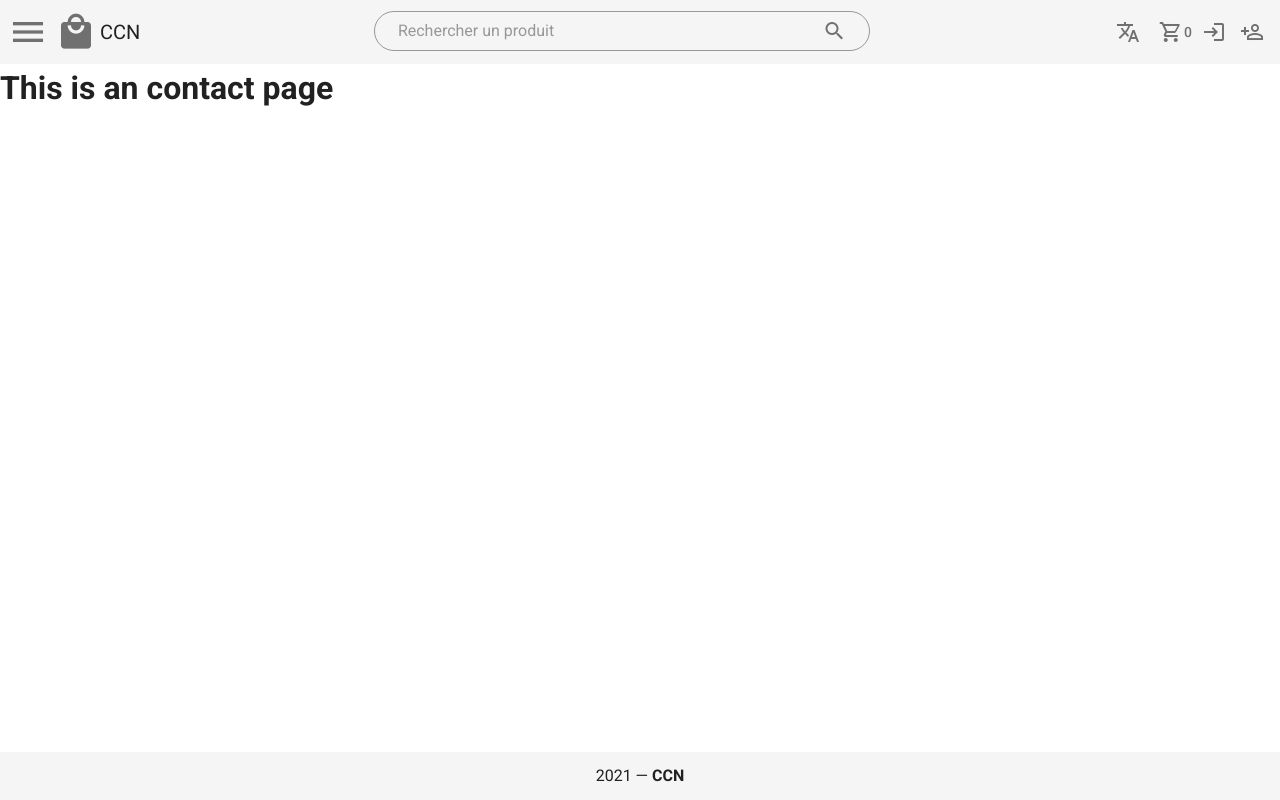
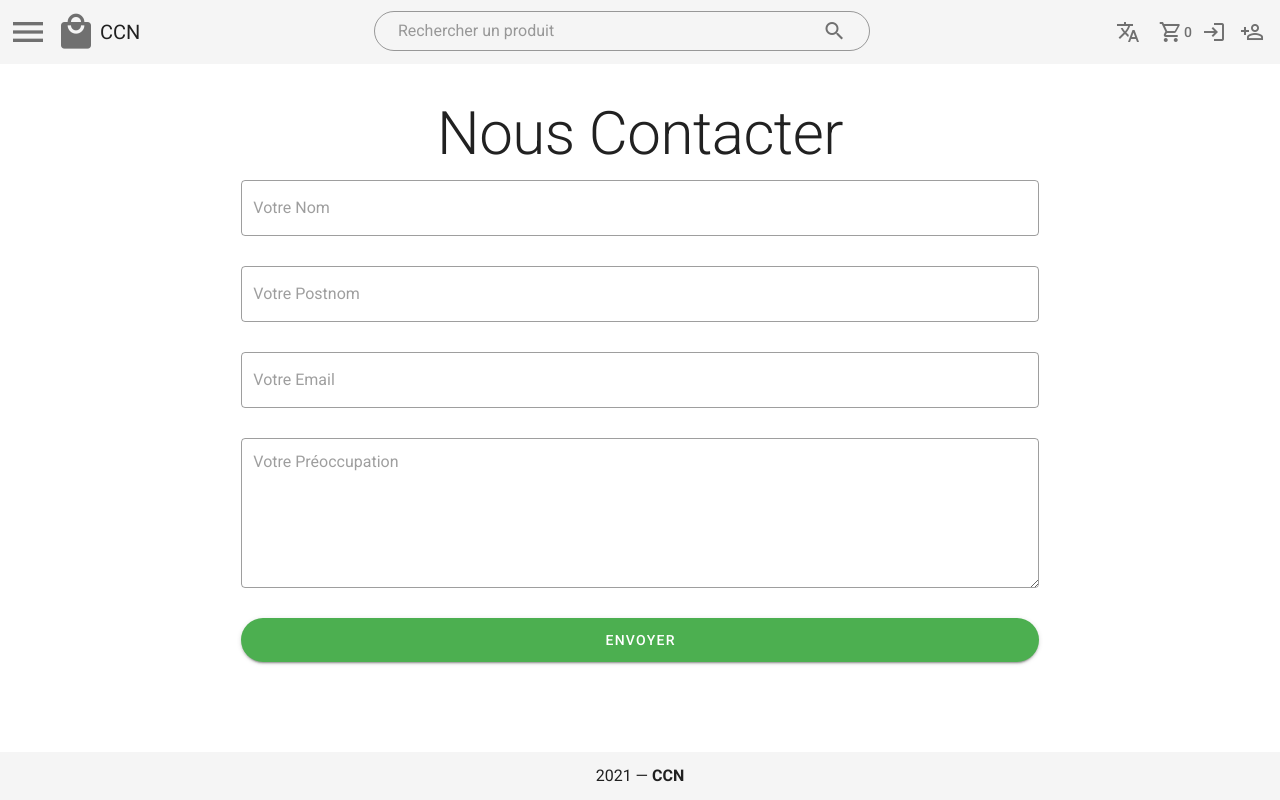
Before and after one commit to Nathsad1996/ccn, a Vue app: page /contact in a window 1280 px wide. Built offline with nearby package versions, Linux system fonts and the light colour scheme.

Commit message:
contact page

```diff
--- a/src/views/Contact.vue
+++ b/src/views/Contact.vue
@@ -1,5 +1,23 @@
 <template>
-  <div class="about">
-    <h1>This is an contact page</h1>
+  <div>
+    <v-row class="mx-auto mt-3">
+      <v-col offset-lg="2" lg="8" cols="12">
+        <v-card flat>
+          <v-card-title class="d-flex justify-center text-lg-h2 text-h3">
+            Nous Contacter
+          </v-card-title>
+          <v-card-text>
+            <v-form>
+              <v-text-field outlined placeholder="Votre Nom"></v-text-field>
+              <v-text-field outlined placeholder="Votre Postnom"></v-text-field>
+              <v-text-field outlined placeholder="Votre Email"></v-text-field>
+              <v-textarea outlined placeholder="Votre Préoccupation"></v-textarea>
+              <v-btn rounded color="success" large block>Envoyer</v-btn>
+            </v-form>
+          </v-card-text>
+        </v-card>
+      </v-col>
+      <v-col> </v-col>
+    </v-row>
   </div>
 </template>
```
